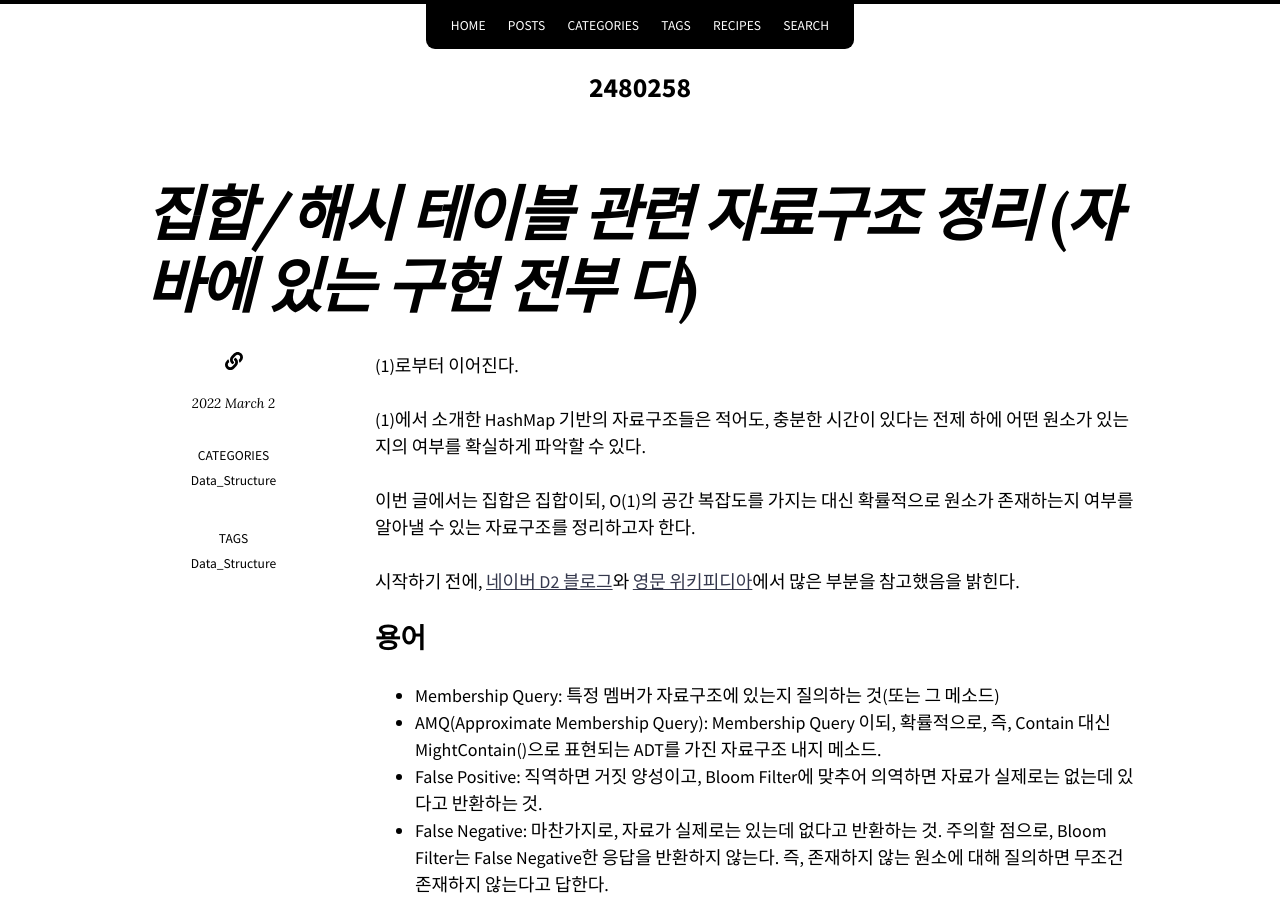
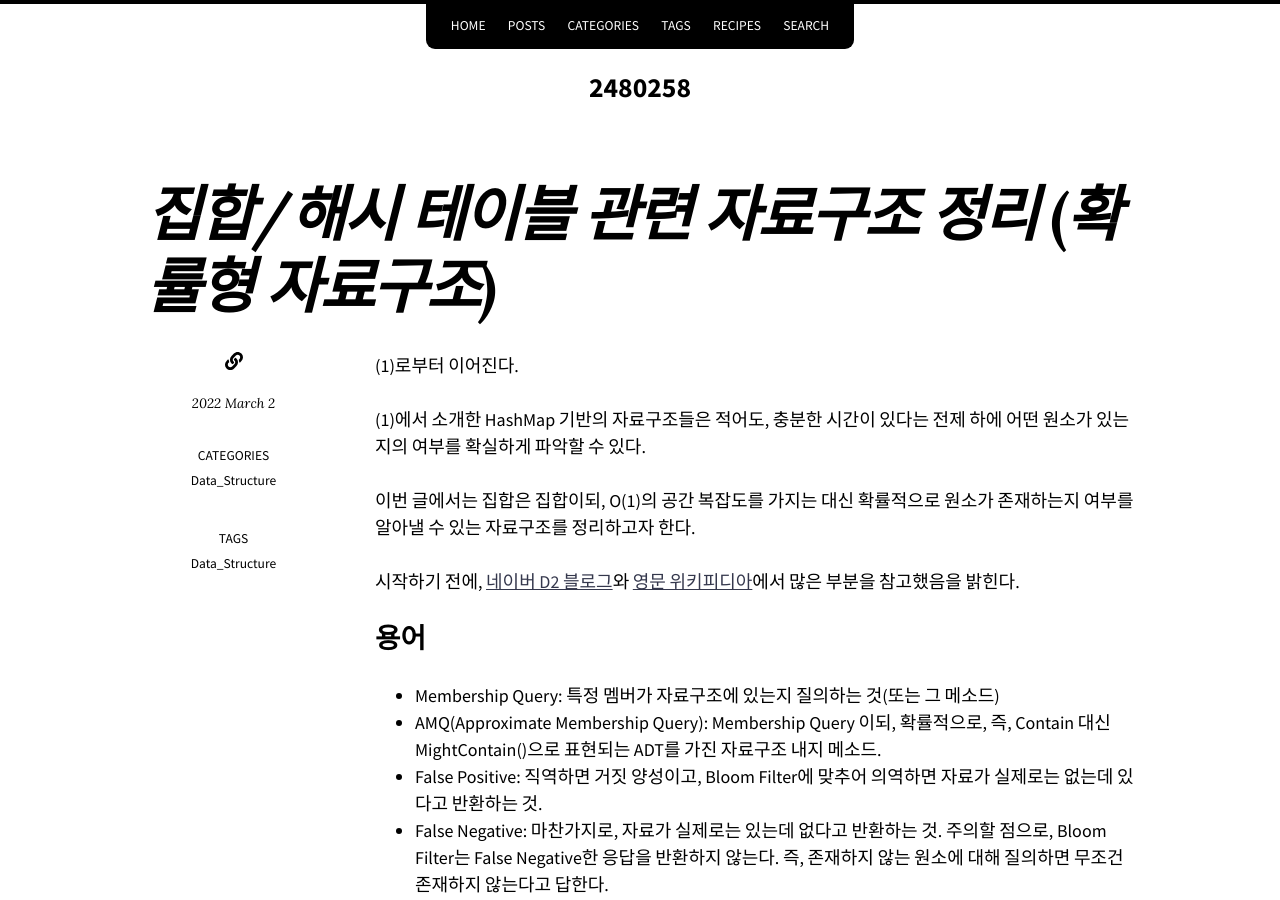
Before and after one commit to 2480258/blog-2480258, a Jekyll site: the page built from _posts/2022-03-02-map-and-set-2.md, in a window 1280 px wide and 900 px high. Built offline with Jekyll 4.4.1, drawn with Linux system fonts in a browser that asks for light colours; nearby versions of some CDN libraries.

Commit message:
name modification

```diff
--- a/_posts/2022-03-02-map-and-set-2.md
+++ b/_posts/2022-03-02-map-and-set-2.md
@@ -1,6 +1,6 @@
 ---
-title: "집합/해시 테이블 관련 자료구조 정리 (자바에 있는 구현 전부 다)"
-excerpt: "자바에 있는 Map과 Set들…."
+title: "집합/해시 테이블 관련 자료구조 정리 (확률형 자료구조)"
+excerpt: "Bloom Filter"
 
 categories:
   - Data_Structure
```
